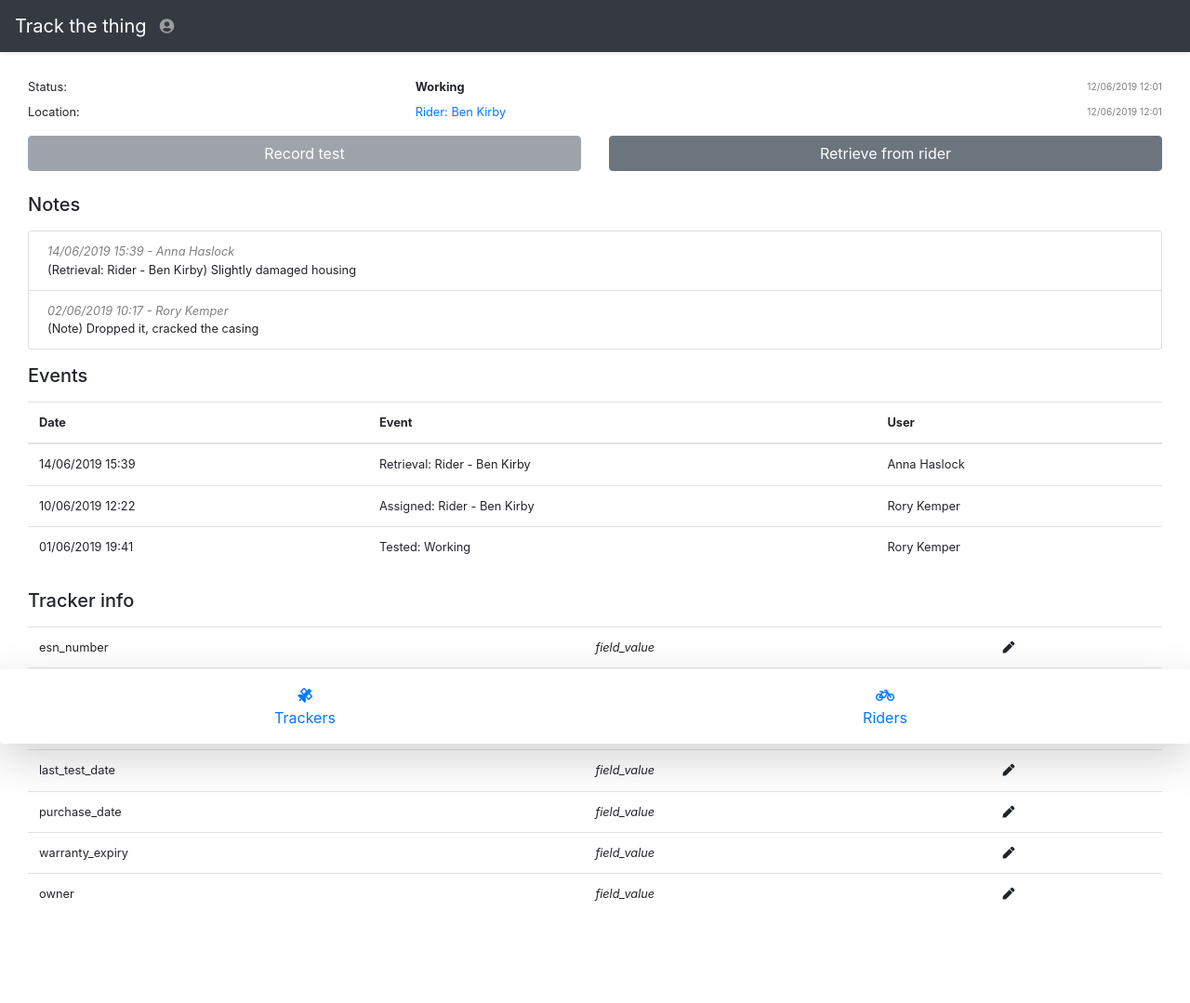
After one commit to sbmooc/track_the_thing, a Django app: page /tracker/ in a window 1280 px wide. The commit adds this page. Shown: the whole page at 93% size. Run offline with Django 3.2, Linux system fonts and the light colour scheme; parts of the project's set-up code (start-up, migrations or seed data) failed here and were passed over; some libraries are stand-ins or nearby versions.

Commit message:
Single tracker rider page (#2)
* Made assignment/possession optional fields for trackers

* Changed search bar behaviour to have small search icon always on right. Need to figure out how to have tags on same *small* line as well as large

* Removed side bar and button, got tags & search bar responding properly at top of page.

* Table view of trackers completed, with proof of concept of "assignable" column disappearing below a certain screen size.

* Riders page added with same format as trackers

* Footer navbar added to base.html

* Static tracker page created, with statuses at top of page

* Added hard-coded links to enable nav, added event buttons to tracker page

* Notes list added to tracker page

* Event log added to tracker page

* Tracker info table added to tracker page, plus sorted out header bar stickiness

```diff
--- /dev/null
+++ b/tcr_tracker/tracker/templates/tracker.html
@@ -0,0 +1,156 @@
+{% extends 'tracker/base.html' %}
+{% block content %}
+
+<!--status headers-->
+    <!--todo: reduce gutter size-->
+    <div class="container-fluid">
+        <div class="row my-2">
+            <div class="col my-auto">Status:</div>
+            <!--todo: replace with tracker.working_status-->
+            <div class="col my-auto"><b>Working</b></div>
+            <!--todo: replace with tracker.last_test_date-->
+            <div class="col my-auto" style="color: grey; font-size: 80%; text-align: right">12/06/2019 12:01</div>
+        </div>
+        <div class="row my-2">
+            <div class="col my-auto">Location:</div>
+            <!-- todo: replace with tracker.rider_possess-->
+            <div class="col my-auto"><a href="#">Rider: Ben Kirby</a></div>
+            <!-- todo: replace with tracker.last_test_date-->
+            <div class="col my-auto" style="color: grey; font-size: 80%; text-align: right">12/06/2019 12:01</div>
+        </div>
+    </div>
+
+<!--Event buttons-->
+    <div class="container-fluid my-2">
+        <div class="row">
+            <div class="col my-2">
+                <a href="#">
+                    <!--todo: disable or enable based on user permissions-->
+                    <button type="button"
+                            class="btn btn-secondary btn-block text-nowrap" disabled>Record test
+                    </button>
+                </a>
+            </div>
+            <div class="col my-2">
+                <a href="#">
+                    <!--todo: change to assign or retrieve based on tracker.rider_possess (but stick in back end-->
+                    <button type="button"
+                            class="btn btn-secondary btn-block text-nowrap">Retrieve from rider
+                    </button>
+                </a>
+            </div>
+        </div>
+    </div>
+
+<!--Notes list-->
+    <div class="container-fluid my-2">
+        <div class="row">
+            <div class="col my-2">
+                <h5>Notes</h5>
+            </div>
+        </div>
+        <ul class="list-group">
+            <!--todo: replace with for-loop-->
+            <li class="list-group-item">
+                <div style="color: grey; font-style: italic">
+                    <!--todo: replace with date and user-->
+                    14/06/2019 15:39 - Anna Haslock
+                </div>
+                <div>
+                    <!--todo: replace with event info and notes-->
+                    (Retrieval: Rider - Ben Kirby) Slightly damaged housing
+                </div>
+            </li>
+            <li class="list-group-item">
+                <div style="color: grey; font-style: italic">
+                    02/06/2019 10:17 - Rory Kemper
+                </div>
+                <div>
+                    (Note) Dropped it, cracked the casing
+                </div>
+            </li>
+        </ul>
+    </div>
+
+<!--Events log-->
+<div class="container-fluid my-2">
+    <div class="row">
+        <div class="col my-2">
+            <h5>Events</h5>
+        </div>
+    </div>
+    <table class="table table-hover table-responsive-sm">
+      <thead>
+        <tr>
+          <th scope="col">Date</th>
+          <th scope="col">Event</th>
+          <th scope="col">User</th>
+        </tr>
+      </thead>
+      <tbody>
+      <!--todo: replace with for-loop-->
+            <tr>
+              <td>
+                  14/06/2019 15:39
+              </td>
+              <td>
+                  Retrieval: Rider - Ben Kirby
+              </td>
+              <td>
+                  Anna Haslock
+              </td>
+            </tr>
+            <tr>
+              <td>
+                  10/06/2019 12:22
+              </td>
+              <td>
+                  Assigned: Rider - Ben Kirby
+              </td>
+              <td>
+                  Rory Kemper
+              </td>
+            </tr>
+            <tr>
+              <td>
+                  01/06/2019 19:41
+              </td>
+              <td>
+                  Tested: Working
+              </td>
+              <td>
+                  Rory Kemper
+              </td>
+            </tr>
+      </tbody>
+    </table>
+</div>
+
+<!--Tracker info table-->
+<div class="container-fluid my-2">
+    <div class="row">
+        <div class="col my-2">
+            <h5>Tracker info</h5>
+        </div>
+    </div>
+    <table class="table table-hover">
+      <tbody>
+      <!--todo: replace with proper for-loop-->
+        {% for field in dummy_field_list %}
+            <tr>
+              <td>
+                  {{ field }}
+              </td>
+              <td style="font-style: italic">
+                  field_value
+              </td>
+              <td>
+                  <i class="fa fa-pen"></i>
+              </td>
+            </tr>
+        {% endfor %}
+      </tbody>
+    </table>
+</div>
+
+{% endblock %}
--- a/tcr_tracker/tracker/templates/tracker/base.html
+++ b/tcr_tracker/tracker/templates/tracker/base.html
@@ -20,9 +20,11 @@
 
 <body id="page-top">
 
-  <nav class="navbar navbar-expand navbar-dark bg-dark static-top">
-
-    <a class="navbar-brand mr-1" href="/">Start Bootstrap</a>
+<!--Header bar-->
+  <div class="container-fluid">
+      <nav class="navbar navbar-expand navbar-dark bg-dark fixed-top shadow-sm">
+          <!--todo: replace with header title that matches page-->
+        <a class="navbar-brand mr-1" href="/">Track the thing</a>
 
         <!--Side bar button - commented out for now-->
         <!--<button class="btn btn-link btn-sm text-white order-1 order-sm-0" id="sidebarToggle" href="#">-->
@@ -40,11 +42,10 @@
             </div>
           </li>
         </ul>
-
       </nav>
-
-  <div id="wrapper">
-
+  </div>
+<!--Main content-->
+  <div id="wrapper" style="padding-top: 60px;">
     <!-- Sidebar - commented out for now -->
 
     <!--<ul class="sidebar navbar-nav">-->
@@ -84,7 +85,7 @@
 
     <div id="content-wrapper">
 
-      <div class="container-fluid">
+      <div class="container-fluid" style="font-size: 80%">
 
         {% block content %}
 
@@ -123,19 +124,22 @@
   </div>
 
   <!-- Sticky Footer -->
-  <nav class="navbar fixed-bottom navbar-expand-sm navbar-dark nav-justified" style="background-color: #ffffff;">
-    <a class="nav-item nav-link active" href="#">
+  <nav class="navbar fixed-bottom navbar-expand-sm navbar-dark nav-justified shadow-lg bg-white rounded">
+    <!--Replace with consistent link to trackers_list.html at all points-->
+    <a class="nav-item nav-link active" href="http://127.0.0.1:8000/trackers/">
       <div>
         <i class="fa fa-satellite"></i>
       </div>
       <div>Trackers</div>
     </a>
-    <a class="nav-item nav-link" href="#">
+    <!--todo: Replace with consistent link to riders_list.html at all points-->
+    <a class="nav-item nav-link" href="http://127.0.0.1:8000/riders/">
       <div>
-        <i class="fa fa-biking"></i>
+        <i class="fa fa-bicycle"></i>
       </div>
       <div>Riders</div>
     </a>
+    <!--todo: add Race to navbar when developed-->
     <!--<a class="nav-item nav-link disabled" href="#">Disabled</a>-->
   </nav>
   <!--/footer-->
--- a/tcr_tracker/tracker/templates/tracker/tracker.html
+++ /dev/null
@@ -1,3 +0,0 @@
-{% extends 'tracker/base.html' %}
-{% block content %}
-{% endblock %}
--- a/tcr_tracker/tracker/views.py
+++ b/tcr_tracker/tracker/views.py
@@ -1,7 +1,9 @@
 from django.shortcuts import render, get_object_or_404
-from django.views.generic import ListView
+from django.http import HttpResponse
+from django.views.generic import ListView, TemplateView
+from tcr_tracker.tracker.models import Trackers, Riders
 
-from tcr_tracker.tracker.models import Trackers, Riders
+
 
 
 class AllTrackers(ListView):
@@ -10,3 +12,13 @@ class AllTrackers(ListView):
 
 class AllRiders(ListView):
     model = Riders
+
+
+class OneTracker(TemplateView):
+    template_name = "tracker.html"
+
+    def get_context_data(self, **kwargs):
+        context = super(OneTracker, self).get_context_data(**kwargs)
+        context['dummy_field_list'] = ["esn_number", "working_status", "loan_status", "last_test_date", "purchase_date", "warranty_expiry",
+                  "owner"]
+        return context
--- a/tcr_tracker/urls.py
+++ b/tcr_tracker/urls.py
@@ -1,12 +1,14 @@
 from django.contrib import admin
 from django.urls import path
+from django.views.generic import TemplateView
 from tcr_tracker.tracker import views
-from tcr_tracker.tracker.views import AllTrackers, AllRiders
+from tcr_tracker.tracker.views import AllTrackers, AllRiders, OneTracker
+
 
 urlpatterns = [
     path('admin/', admin.site.urls),
     path('trackers/', AllTrackers.as_view()),
     path('riders/', AllRiders.as_view()),
-    # path('trackers/<int:tracker_id>', views.tracker),
+    path('tracker/', OneTracker.as_view()),
     # path('riders/<int:rider_id>', views.rider)
 ]
```
Also changed, not shown: tcr_tracker/tracker/templates/tracker/riders_list.html (+4 -4 lines), tcr_tracker/tracker/templates/tracker/trackers_list.html (+6 -5 lines). Lines whose indentation alone changed are shown as unchanged.
